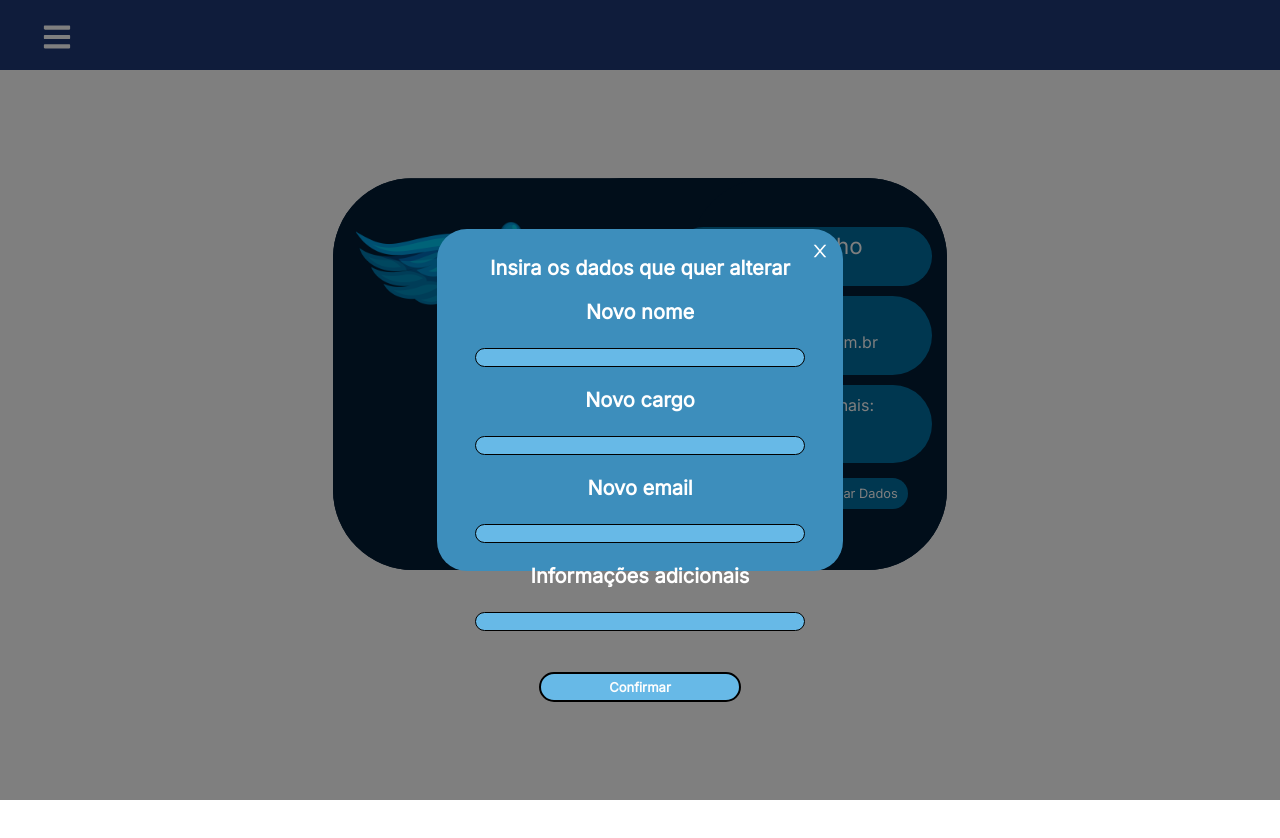
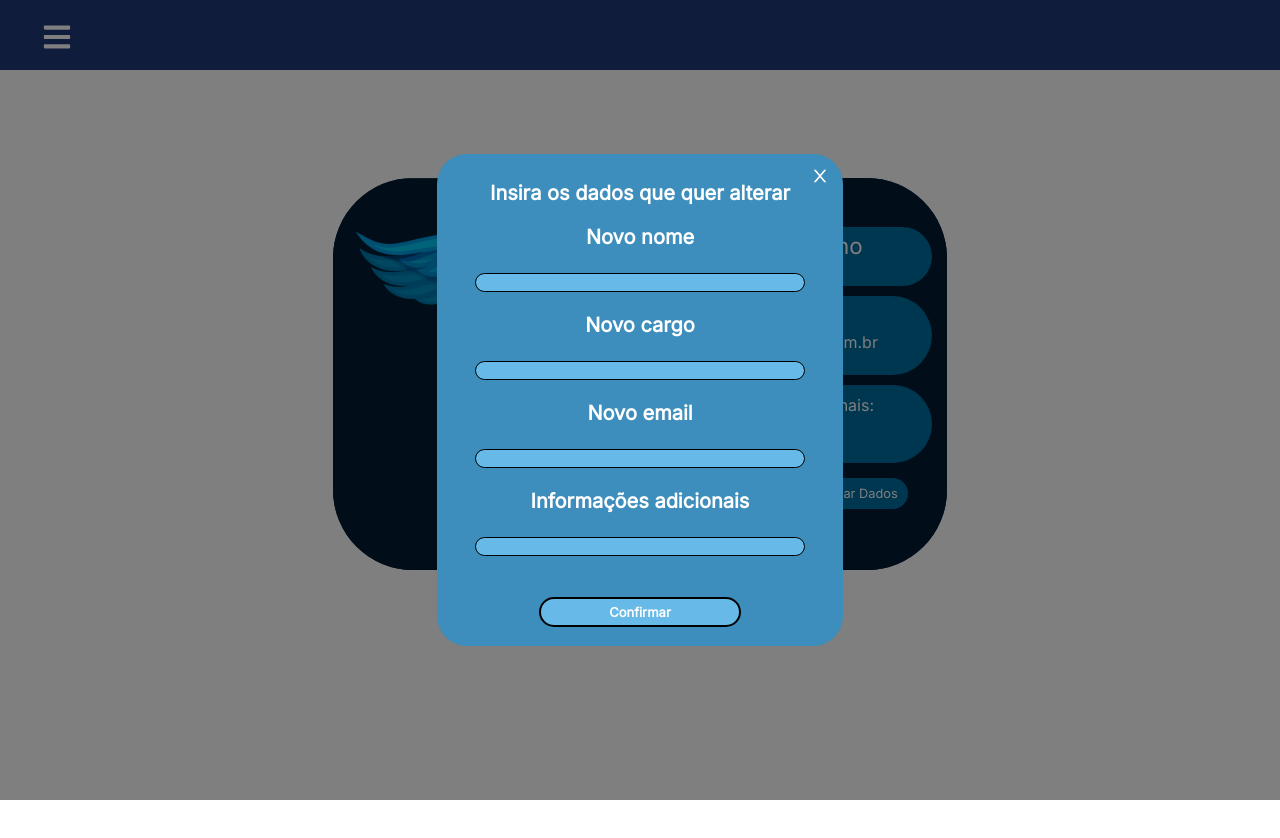
Before and after one commit to LauroEmma/Grupo3, a React (Vite) app: page /perfil in a window 1280 px wide. Both pictures are taken after a click on the button "Alterar Dados". Shown: the top 838 px of the page. Built offline with nearby package versions, Linux system fonts and the light colour scheme.

Commit message:
Merge finalizado

```diff
--- /dev/null
+++ b/src/Components/ModalMaior/Modal.jsx
@@ -0,0 +1,25 @@
+import { Modalbackground, ModalInterior, BotaoConfirma } from "./styles";
+import { AiOutlineClose } from "react-icons/ai";
+
+export default function Modal({ isOpen, setModalOpen, children, onConfirm }) {
+  if (isOpen) {
+    return (
+      <Modalbackground>
+        <ModalInterior>
+          <AiOutlineClose onClick={setModalOpen}> </AiOutlineClose>
+
+          {children}
+          <BotaoConfirma
+            onClick={() => {
+              onConfirm();
+              setModalOpen();
+            }}
+          >
+            Confirmar
+          </BotaoConfirma>
+        </ModalInterior>
+      </Modalbackground>
+    );
+  }
+  return null;
+}
--- /dev/null
+++ b/src/Components/ModalMaior/index.js
@@ -0,0 +1 @@
+export { default } from "./Modal.jsx";
--- /dev/null
+++ b/src/Components/ModalMaior/styles.js
@@ -0,0 +1,74 @@
+import React from "react";
+import styled from "styled-components";
+
+export const Modalbackground = styled.div`
+  position: fixed;
+  top: 0;
+  left: 0;
+  bottom: 0;
+  right: 0;
+  width: 100%;
+  height: 100%;
+  background: rgba(0, 0, 0, 0.5);
+  display: flex;
+  justify-content: center;
+  align-items: center;
+  z-index: 999;
+`;
+
+export const ModalInterior = styled.div`
+  justify-content: space-between 10px;
+  position: fixed;
+  top: 50%;
+  left: 50%;
+  transform: translate(-50%, -50%);
+  width: 392px;
+  height: 478px;
+  background-color: #3d8ebc;
+  border-radius: 30px;
+  color: #fff;
+  font-family: Inter;
+  font-size: 20px;
+  font-style: normal;
+  font-weight: 700;
+  line-height: normal;
+  text-align: center;
+  padding: 7px;
+  @media (max-width: 600px) {
+    height: 238px;
+    width: 292px;
+    font-size: 13px;
+  }
+  @media (max-width: 350px) {
+    height: 238px;
+    width: 230px;
+    font-size: 12px;
+  }
+
+  > svg {
+    cursor: pointer;
+    position: fixed;
+    margin-left: 170px;
+    margin-top: 5px;
+    @media (max-width: 600px) {
+      margin-left: 135px;
+    }
+    @media (max-width: 350px) {
+      margin-left: 100px;
+    }
+  }
+`;
+export const BotaoConfirma = styled.button`
+  width: 202px;
+  height: 30px;
+  margin-top: 40px;
+  border-radius: 20px;
+  border: 2px solid black;
+  color: #fdfdfd;
+  font-family: Inter;
+  font-size: 13px;
+  font-style: normal;
+  font-weight: 700;
+  line-height: normal;
+  background-color: #67b9e7;
+`;
--- a/src/Pages/Home/Home.jsx
+++ b/src/Pages/Home/Home.jsx
@@ -64,7 +64,7 @@ function Home() {
           dataSource={dataSource}
           columns={columns}
           pagination={false}
-          scroll={{ x: 200, y: 525 }}
+          scroll={{ x: 200, y: 265 }}
         />
       </LinhaTabela>
     </DivBackground>
--- a/src/Pages/Perfil/Perfil.jsx
+++ b/src/Pages/Perfil/Perfil.jsx
@@ -17,7 +17,7 @@ import {
 } from "./Styles";
 import ImagemHipocrates from "../../Assets/ImgHipocrates.jpg";
 import { useNavigate } from "react-router-dom";
-import Modal from "../../Components/Modal/Modal";
+import Modal from "../../Components/ModalMaior/Modal";
 import { useState } from "react";
 
 function Perfil() {
```
